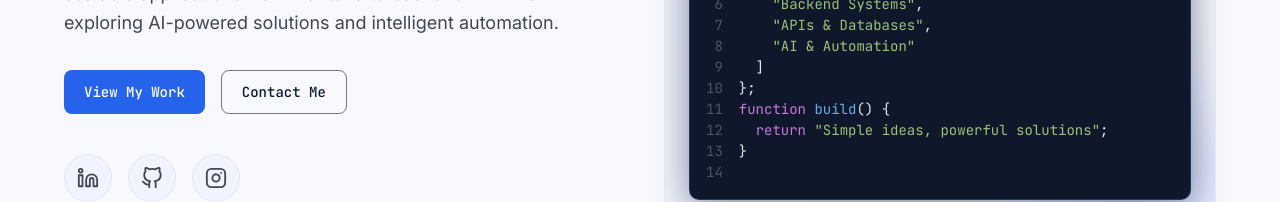
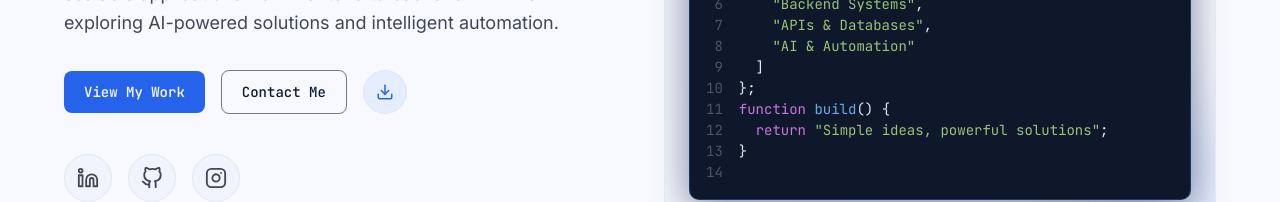
Before and after one commit to AbdulRahimanKS/Personal-Portfolio, a React (Vite) app: page /about in a window 1280 px wide. Shown: the part 434-636 px from the top of the page. Built offline with nearby package versions, Linux system fonts and the light colour scheme.

Commit message:
feat: implement Home and Contact page UI with modular styling and resume assets

```diff
--- a/src/pages/Contact.jsx
+++ b/src/pages/Contact.jsx
@@ -43,7 +43,11 @@ const Contact = () => {
                     <span className="material-symbols-outlined">mail</span>
                     <div>
                       <h3 className={styles.itemLabel}>Email</h3>
-                      <p className={styles.itemValue}>hello@alexjohnson.dev</p>
+                      <p className={styles.itemValue}>
+                        <a href="mailto:rahimanks.abdul@gmail.com" style={{ color: 'inherit', textDecoration: 'none' }}>
+                          rahimanks.abdul@gmail.com
+                        </a>
+                      </p>
                     </div>
                   </div>
 
@@ -51,20 +55,30 @@ const Contact = () => {
                     <span className="material-symbols-outlined">location_on</span>
                     <div>
                       <h3 className={styles.itemLabel}>Location</h3>
-                      <p className={styles.itemValue}>San Francisco, CA</p>
+                      <p className={styles.itemValue}>Kochi, Kerala, India</p>
                     </div>
                   </div>
                 </div>
 
                 <div className={styles.socialLinks}>
                   <a href="https://github.com/AbdulRahimanKS" target="_blank" rel="noopener noreferrer" className={styles.socialIcon} aria-label="GitHub">
-                    <span className="material-symbols-outlined">code</span>
+                    <svg viewBox="0 0 24 24" width="20" height="20" stroke="currentColor" strokeWidth="2" fill="none" strokeLinecap="round" strokeLinejoin="round">
+                      <path d="M9 19c-5 1.5-5-2.5-7-3m14 6v-3.87a3.37 3.37 0 0 0-.94-2.61c3.14-.35 6.44-1.54 6.44-7A5.44 5.44 0 0 0 20 4.77 5.07 5.07 0 0 0 19.91 1S18.73.65 16 2.48a13.38 13.38 0 0 0-7 0C6.27.65 5.09 1 5.09 1A5.07 5.07 0 0 0 5 4.77a5.44 5.44 0 0 0-1.5 3.78c0 5.42 3.3 6.61 6.44 7A3.37 3.37 0 0 0 9 18.13V22"></path>
+                    </svg>
                   </a>
                   <a href="https://www.linkedin.com/in/abdul-rahiman-ks" target="_blank" rel="noopener noreferrer" className={styles.socialIcon} aria-label="LinkedIn">
-                    <span className="material-symbols-outlined">work</span>
+                    <svg viewBox="0 0 24 24" width="20" height="20" stroke="currentColor" strokeWidth="2" fill="none" strokeLinecap="round" strokeLinejoin="round">
+                      <path d="M16 8a6 6 0 0 1 6 6v7h-4v-7a2 2 0 0 0-2-2 2 2 0 0 0-2 2v7h-4v-7a6 6 0 0 1 6-6z"></path>
+                      <rect x="2" y="9" width="4" height="12"></rect>
+                      <circle cx="4" cy="4" r="2"></circle>
+                    </svg>
                   </a>
                   <a href="https://www.instagram.com/_rxh_mxn_/" target="_blank" rel="noopener noreferrer" className={styles.socialIcon} aria-label="Instagram">
-                    <span className="material-symbols-outlined">photo_camera</span>
+                    <svg viewBox="0 0 24 24" width="20" height="20" stroke="currentColor" strokeWidth="2" fill="none" strokeLinecap="round" strokeLinejoin="round">
+                      <rect x="2" y="2" width="20" height="20" rx="5" ry="5"></rect>
+                      <path d="M16 11.37A4 4 0 1 1 12.63 8 4 4 0 0 1 16 11.37z"></path>
+                      <line x1="17.5" y1="6.5" x2="17.51" y2="6.5"></line>
+                    </svg>
                   </a>
                 </div>
               </div>
@@ -84,7 +98,7 @@ const Contact = () => {
                         value={formData.name}
                         onChange={handleChange}
                         required
-                        placeholder="John Doe"
+                        placeholder="e.g. David Miller"
                       />
                     </div>
 
@@ -98,7 +112,7 @@ const Contact = () => {
                         value={formData.email}
                         onChange={handleChange}
                         required
-                        placeholder="john@example.com"
+                        placeholder="david@company.com"
                       />
                     </div>
                   </div>
@@ -113,7 +127,7 @@ const Contact = () => {
                       value={formData.subject}
                       onChange={handleChange}
                       required
-                      placeholder="How can I help you?"
+                      placeholder="e.g. Project Inquiry / Job Opportunity"
                     />
                   </div>
 
@@ -126,7 +140,7 @@ const Contact = () => {
                       value={formData.message}
                       onChange={handleChange}
                       required
-                      placeholder="Write your message here..."
+                      placeholder="Tell me about your project, goals, or timeline..."
                       rows="5"
                     ></textarea>
                   </div>
--- a/src/pages/Home.jsx
+++ b/src/pages/Home.jsx
@@ -20,6 +20,22 @@ const Home = () => {
               <div className={styles.ctaGroup}>
                 <a href="#projects" className="btn btn-primary">View My Work</a>
                 <a href="#contact" className="btn btn-outline">Contact Me</a>
+                <a
+                  href="/Abdul_Rahiman_K_S_Resume.pdf"
+                  download="Abdul_Rahiman_K_S_Resume.pdf"
+                  target="_blank"
+                  rel="noopener noreferrer"
+                  className={styles.resumeBtn}
+                  aria-label="Download Resume"
+                  title="Download Resume"
+                >
+                  <svg viewBox="0 0 24 24" width="18" height="18" stroke="currentColor" strokeWidth="2" fill="none" strokeLinecap="round" strokeLinejoin="round">
+                    <path d="M21 15v4a2 2 0 0 1-2 2H5a2 2 0 0 1-2-2v-4"></path>
+                    <polyline points="7 10 12 15 17 10"></polyline>
+                    <line x1="12" y1="15" x2="12" y2="3"></line>
+                  </svg>
+                  <span className={styles.resumeText}>Resume</span>
+                </a>
               </div>
 
               <div className={styles.socialLinks}>
--- a/src/pages/Home.module.css
+++ b/src/pages/Home.module.css
@@ -51,9 +51,71 @@
 
 .ctaGroup {
   display: flex;
+  flex-wrap: wrap;
+  align-items: center;
   gap: 16px;
   margin-top: 8px;
 }
+
+.resumeBtn {
+  display: inline-flex;
+  align-items: center;
+  justify-content: flex-start;
+  height: 44px;
+  width: 44px;
+  padding: 0 0 0 12px;
+  border-radius: 22px;
+  background-color: var(--surface-container);
+  border: 1px solid var(--outline-variant);
+  color: var(--on-surface);
+  text-decoration: none;
+  overflow: hidden;
+  white-space: nowrap;
+  box-sizing: border-box;
+  cursor: pointer;
+  transition: width 0.3s cubic-bezier(0.4, 0, 0.2, 1),
+              background-color 0.25s ease,
+              border-color 0.25s ease,
+              box-shadow 0.25s ease;
+}
+
+.resumeBtn svg {
+  flex-shrink: 0;
+  color: var(--primary);
+  transition: transform 0.2s ease;
+}
+
+.resumeText {
+  display: inline-block;
+  max-width: 0;
+  opacity: 0;
+  margin-left: 0;
+  font-family: var(--font-mono);
+  font-size: 14px;
+  font-weight: 500;
+  color: var(--on-surface);
+  transition: max-width 0.3s cubic-bezier(0.4, 0, 0.2, 1),
+              opacity 0.2s ease,
+              margin-left 0.3s cubic-bezier(0.4, 0, 0.2, 1);
+}
+
+.resumeBtn:hover {
+  width: 120px;
+  background-color: var(--surface-container-high);
+  border-color: var(--primary);
+  box-shadow: 0 4px 14px rgba(37, 99, 235, 0.16);
+}
+
+.resumeBtn:hover .resumeText {
+  max-width: 80px;
+  opacity: 1;
+  margin-left: 8px;
+}
+
+.resumeBtn:hover svg {
+  transform: translateY(1px);
+}
+
 
 .socialLinks {
   display: flex;
```
Also changed, not shown: 1 other file (tests, documents, lock files or other folders).
